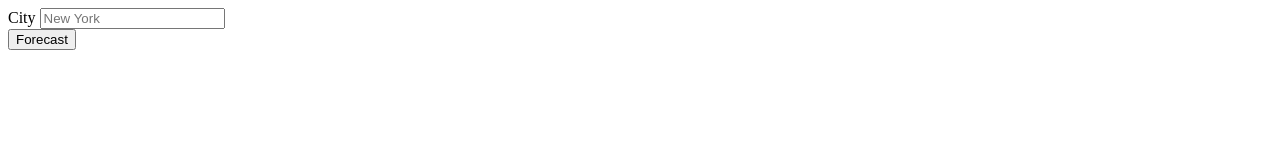
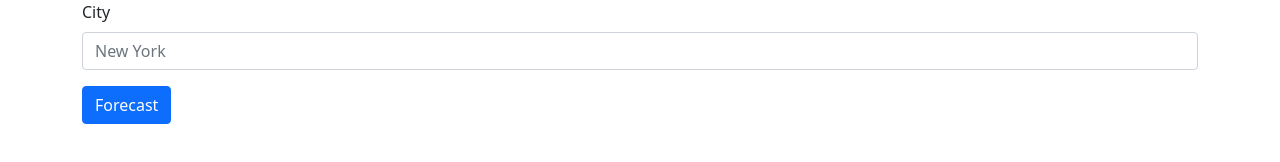
Before and after one commit to meronogbai/weather-app, a website built with webpack: page dist/index.html in a window 1280 px wide. Built offline with nearby package versions, Linux system fonts and the light colour scheme; files whose address does not match are found by name.

Commit message:
Replace local bootstrap with cdn

```diff
--- a/dist/index.html
+++ b/dist/index.html
@@ -5,7 +5,7 @@
   <meta charset="UTF-8">
   <meta name="viewport" content="width=device-width, initial-scale=1.0">
   <title>Weather Forecast</title>
-  <link rel="stylesheet" href="../node_modules/bootstrap/dist/css/bootstrap.min.css">
+  <link href="https://cdn.jsdelivr.net/npm/bootstrap@5.0.0-beta1/dist/css/bootstrap.min.css" rel="stylesheet" integrity="sha384-giJF6kkoqNQ00vy+HMDP7azOuL0xtbfIcaT9wjKHr8RbDVddVHyTfAAsrekwKmP1" crossorigin="anonymous">
 </head>
 
 <body>
--- a/package.json
+++ b/package.json
@@ -31,7 +31,5 @@
     "webpack": "^5.11.1",
     "webpack-cli": "^4.3.1"
   },
-  "dependencies": {
-    "bootstrap": "^5.0.0-beta1"
-  }
+  "dependencies": {}
 }
```
Also changed, not shown: 1 other file.
